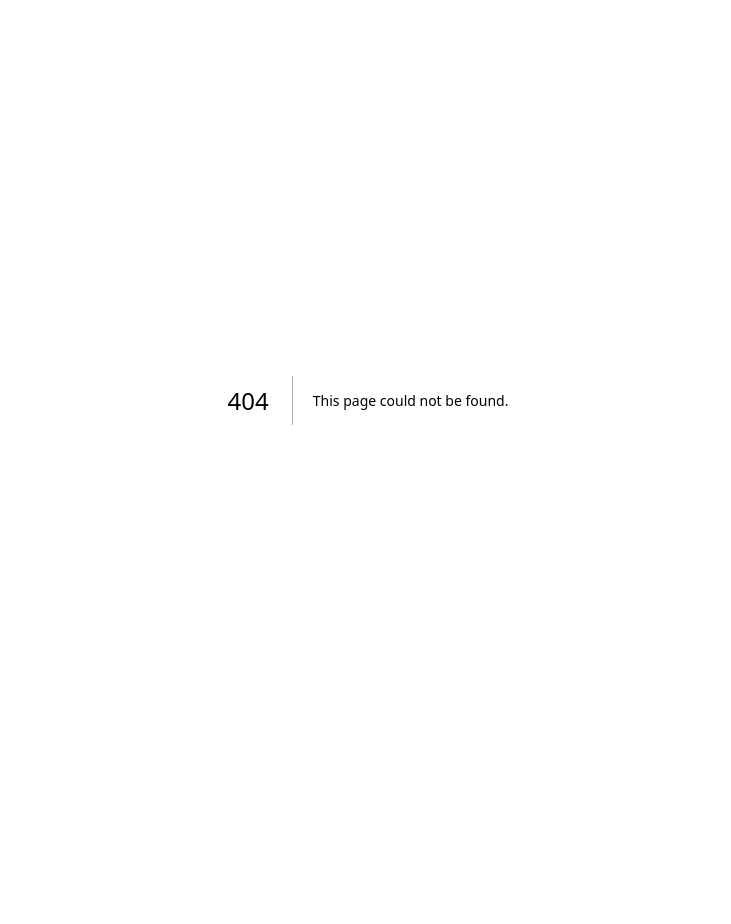
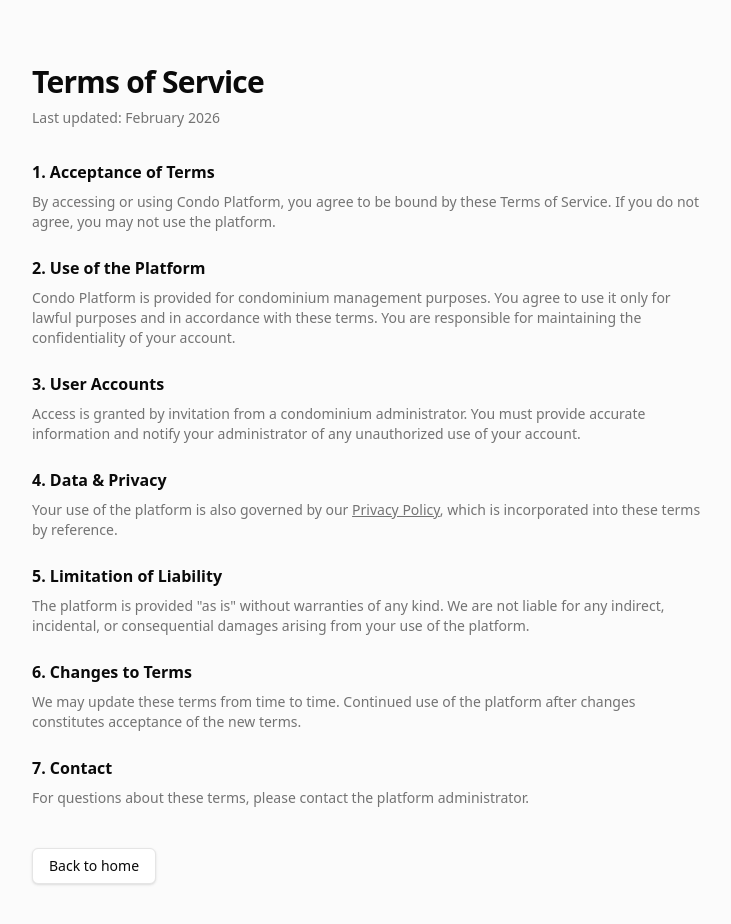
Before and after one commit to petrumus/condo-platform, a Next.js app: page /terms in a window 1280 px wide. Before the commit this address had no page. Shown: the top 924 px of the page, without its empty margins (272-1003 px from the left). Before the commit the page ends 800 px from the top, so only its background shows below. Built offline with nearby package versions, Linux system fonts and the light colour scheme.

Commit message:
Add /terms placeholder page for Google OAuth consent screen
https://claude.ai/code/session_01DqiQmG98uU4RRPeFgmP2jS

```diff
--- /dev/null
+++ b/app/terms/page.tsx
@@ -0,0 +1,86 @@
+import Link from "next/link"
+import { Button } from "@/components/ui/button"
+
+export const metadata = {
+  title: "Terms of Service — Condo Platform",
+}
+
+export default function TermsPage() {
+  return (
+    <div className="min-h-screen bg-muted/40 px-4 py-16">
+      <div className="mx-auto max-w-2xl">
+        <h1 className="text-3xl font-semibold tracking-tight">Terms of Service</h1>
+        <p className="mt-2 text-sm text-muted-foreground">
+          Last updated: February 2026
+        </p>
+
+        <div className="mt-8 space-y-6 text-sm text-muted-foreground">
+          <section>
+            <h2 className="text-base font-semibold text-foreground">1. Acceptance of Terms</h2>
+            <p className="mt-2">
+              By accessing or using Condo Platform, you agree to be bound by these Terms of Service.
+              If you do not agree, you may not use the platform.
+            </p>
+          </section>
+
+          <section>
+            <h2 className="text-base font-semibold text-foreground">2. Use of the Platform</h2>
+            <p className="mt-2">
+              Condo Platform is provided for condominium management purposes. You agree to use it
+              only for lawful purposes and in accordance with these terms. You are responsible for
+              maintaining the confidentiality of your account.
+            </p>
+          </section>
+
+          <section>
+            <h2 className="text-base font-semibold text-foreground">3. User Accounts</h2>
+            <p className="mt-2">
+              Access is granted by invitation from a condominium administrator. You must provide
+              accurate information and notify your administrator of any unauthorized use of your
+              account.
+            </p>
+          </section>
+
+          <section>
+            <h2 className="text-base font-semibold text-foreground">4. Data & Privacy</h2>
+            <p className="mt-2">
+              Your use of the platform is also governed by our{" "}
+              <Link href="/privacy" className="underline hover:text-foreground">
+                Privacy Policy
+              </Link>
+              , which is incorporated into these terms by reference.
+            </p>
+          </section>
+
+          <section>
+            <h2 className="text-base font-semibold text-foreground">5. Limitation of Liability</h2>
+            <p className="mt-2">
+              The platform is provided &quot;as is&quot; without warranties of any kind. We are not
+              liable for any indirect, incidental, or consequential damages arising from your use of
+              the platform.
+            </p>
+          </section>
+
+          <section>
+            <h2 className="text-base font-semibold text-foreground">6. Changes to Terms</h2>
+            <p className="mt-2">
+              We may update these terms from time to time. Continued use of the platform after
+              changes constitutes acceptance of the new terms.
+            </p>
+          </section>
+
+          <section>
+            <h2 className="text-base font-semibold text-foreground">7. Contact</h2>
+            <p className="mt-2">
+              For questions about these terms, please contact the platform administrator.
+            </p>
+          </section>
+        </div>
+
+        <Button variant="outline" className="mt-10" asChild>
+          <Link href="/">Back to home</Link>
+        </Button>
+      </div>
+    </div>
+  )
+}
```
